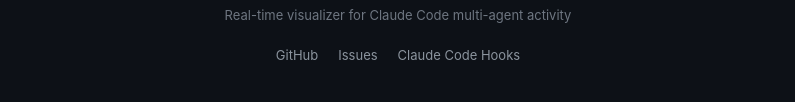
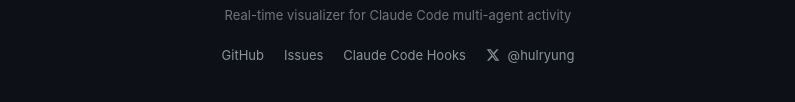
Before and after one commit to hulryung/mohano, a website: page docs/index.html in a window 1280 px wide. Shown: the part 3455-3557 px from the top of the page, without its empty margins (242-1037 px from the left). Drawn offline with Linux system fonts and the light colour scheme.

Commit message:
Add creator X link to landing page footer

```diff
--- a/docs/index.html
+++ b/docs/index.html
@@ -843,6 +843,12 @@
       <li><a href="https://github.com/hulryung/mohano">GitHub</a></li>
       <li><a href="https://github.com/hulryung/mohano/issues">Issues</a></li>
       <li><a href="https://docs.anthropic.com/en/docs/claude-code/hooks">Claude Code Hooks</a></li>
+      <li>
+        <a href="https://x.com/hulryung">
+          <svg width="14" height="14" viewBox="0 0 24 24" fill="currentColor" style="vertical-align: -2px; margin-right: 4px;"><path d="M18.244 2.25h3.308l-7.227 8.26 8.502 11.24H16.17l-5.214-6.817L4.99 21.75H1.68l7.73-8.835L1.254 2.25H8.08l4.713 6.231zm-1.161 17.52h1.833L7.084 4.126H5.117z"/></svg>
+          @hulryung
+        </a>
+      </li>
     </ul>
   </footer>
 
```
